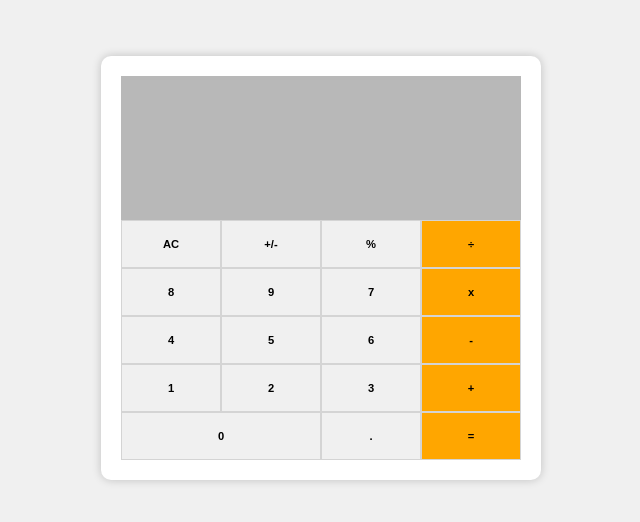
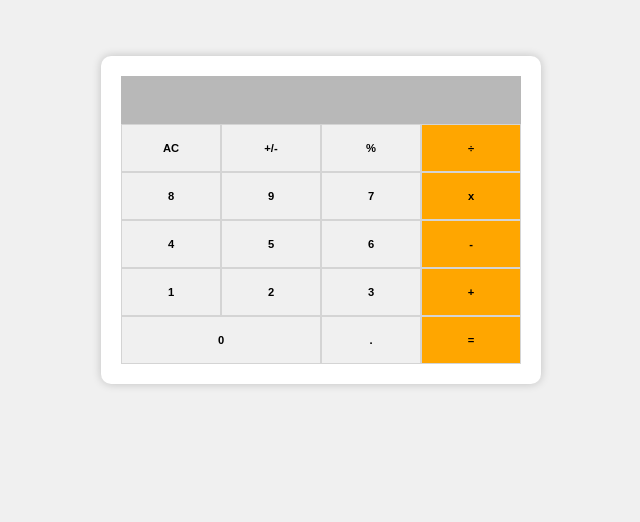
Before and after one commit to Camilovelag/math-magicians, a React (Create React App) app: page / in a window 1280 px wide. Shown: the top 522 px of the page, without its empty margins (319-959 px from the left). Built offline with nearby package versions, Linux system fonts and the light colour scheme.

Commit message:
Fix display layout

```diff
--- a/src/components/calculator.js
+++ b/src/components/calculator.js
@@ -20,9 +20,11 @@ class Calculator extends Component {
     const { total, next, operation } = this.state;
     return (
       <div className="calculator">
-        <p className="display">{next}</p>
-        <p className="display">{operation}</p>
-        <p className="display">{total}</p>
+        <div className="display">
+          <p>{total}</p>
+          <p>{operation}</p>
+          <p>{next}</p>
+        </div>
         <div className="pad">
           <div>
             <button type="button" name="AC" onClick={this.handleClick} className="button gray">AC</button>
```
